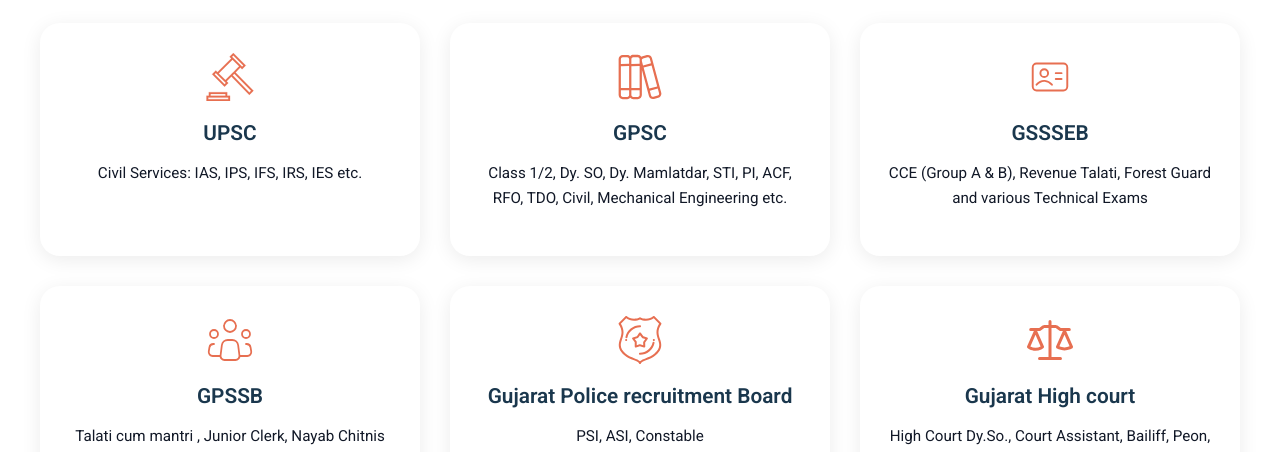
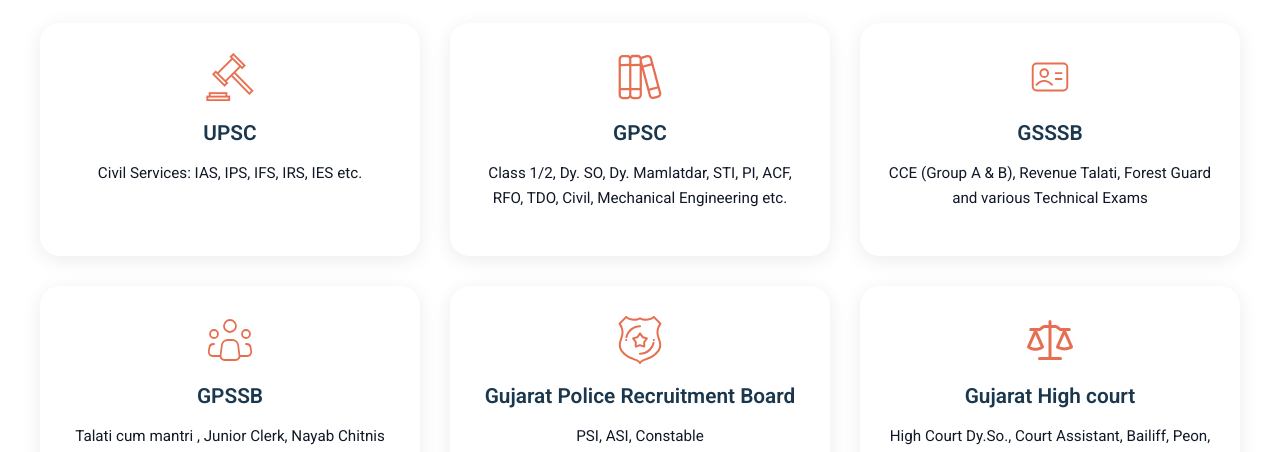
Before and after one commit to pruthvik91/Yuva-Upnishad, a React (Vite) app: page / in a window 1280 px wide. Shown: the part 2360-2812 px from the top of the page. Built offline with nearby package versions, Linux system fonts and the light colour scheme.

Commit message:
Correct typos in titles for GSSSB and Gujarat Police Recruitment Board in MainContent component

```diff
--- a/src/components/Hero/MainContent.jsx
+++ b/src/components/Hero/MainContent.jsx
@@ -71,7 +71,7 @@
             icon="/icons/books.svg"
           />
           <ExpertiseCard
-            title="GSSSEB"
+            title="GSSSB"
             description="CCE (Group A & B), Revenue Talati, Forest Guard and various Technical Exams"
             icon="/icons/id-card.svg"
           /><ExpertiseCard
@@ -80,7 +80,7 @@
             icon="/icons/people-group.svg"
           />
           <ExpertiseCard
-            title="Gujarat Police recruitment Board"
+            title="Gujarat Police Recruitment Board"
             description="PSI, ASI, Constable"
             icon="/icons/police-badge-shield.svg"
           />
```
